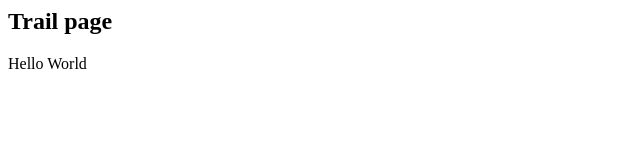
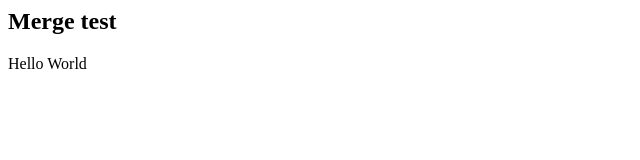
Before and after one commit to SiddhiRepo/gitTrail, a plain HTML site: page index.html in a window 1280 px wide. Shown: the full height of the page, 0-640 px from the left. Drawn offline with Linux system fonts and the light colour scheme.

Commit message:
merge statement test

```diff
--- a/index.html
+++ b/index.html
@@ -1,10 +1,9 @@
 <html>
 
 <body>
-    <h2>Trail page</h2>
+    <h2>Merge test</h2>
     <p>
         Hello World
     </p>
-</body>
 
 </html>
```
